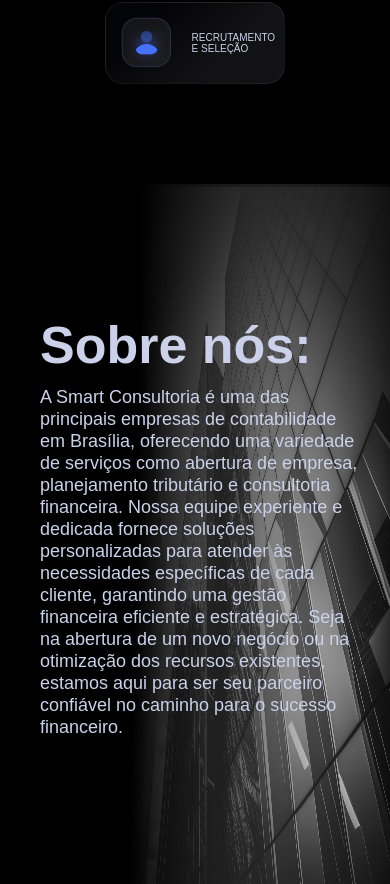
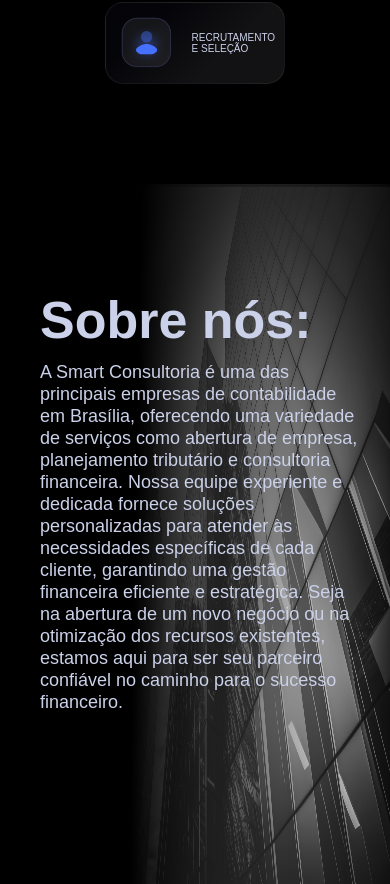
Before and after one commit to Pedrorenatopr/smart-2.0, a plain HTML site: page index.html in a window 390 px wide. Shown: the part 5344-6228 px from the top of the page. Drawn offline with Linux system fonts and the light colour scheme.

Commit message:
ajuste pading bottom img sobre

```diff
--- a/style.css
+++ b/style.css
@@ -637,7 +637,7 @@ footer p {
     margin-left: 0;
     padding-top: 200px;
     padding-left: 40px;
-    padding-bottom: 200px;
+    padding-bottom: 250px;
   }
 
 
```
